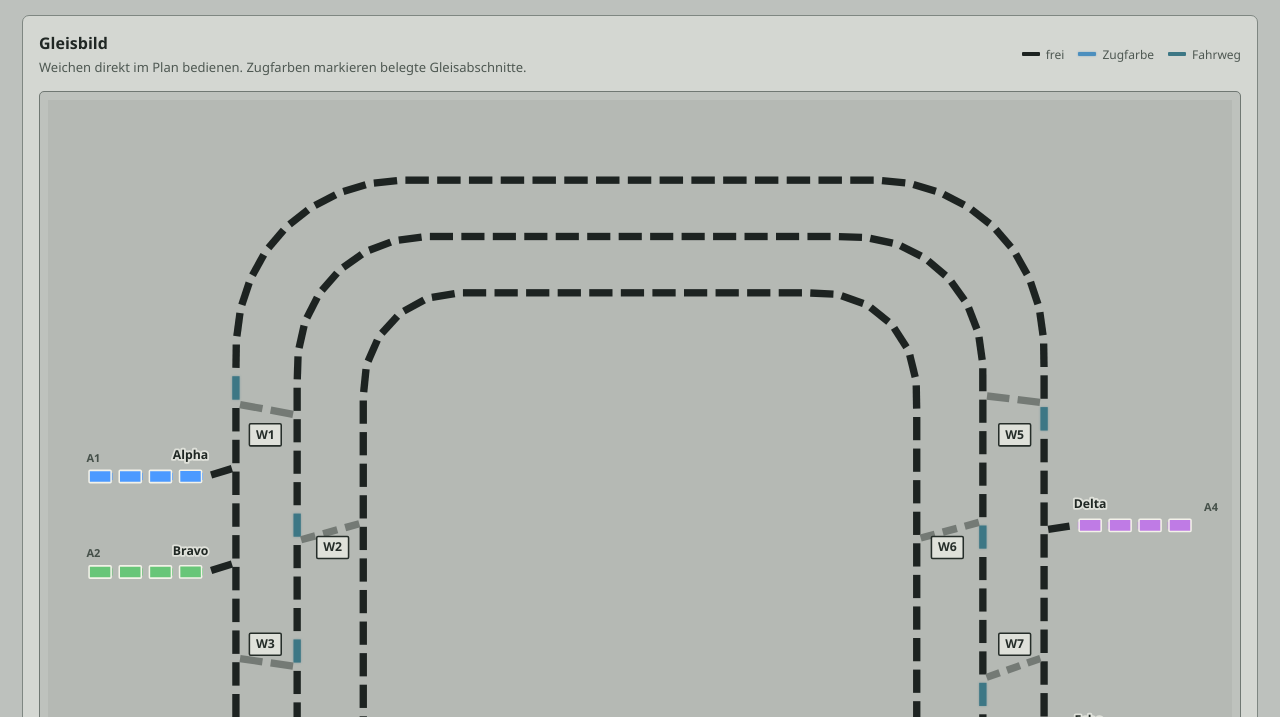
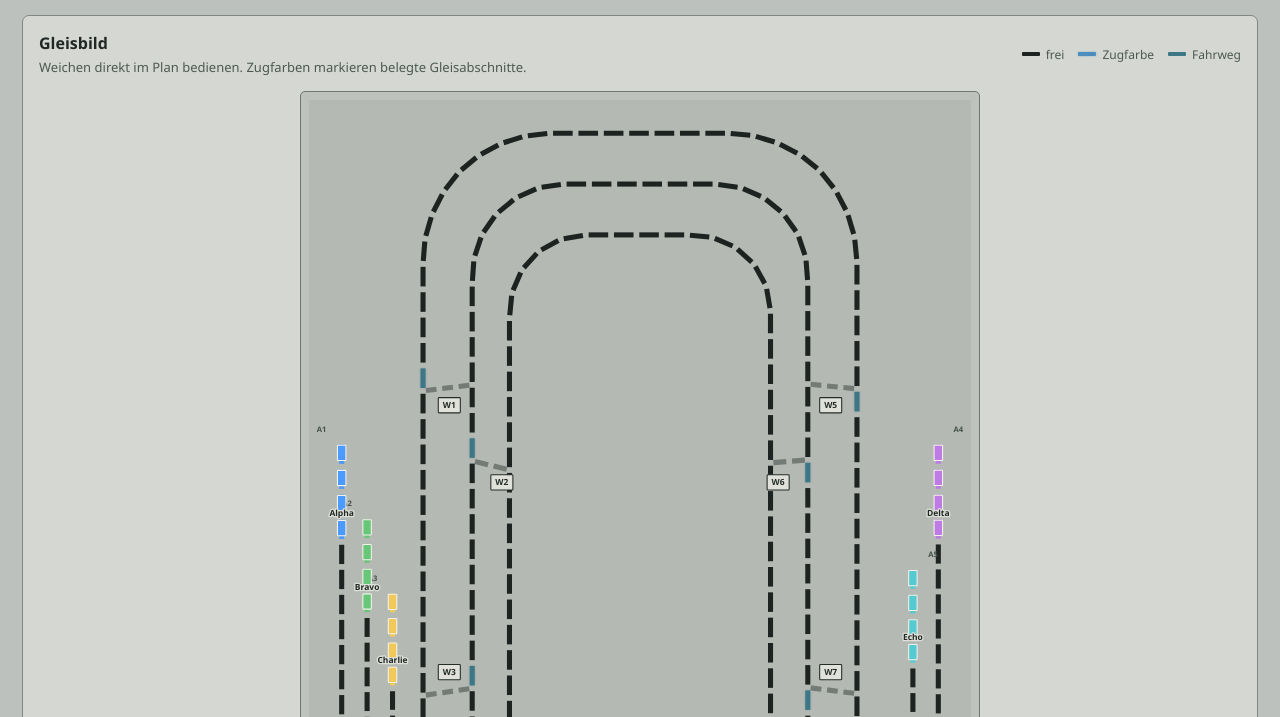
Before and after one commit to Lioninside/minigames, a website: page games/stellwerksim/index.html in a window 1280 px wide. Shown: the part 83-800 px from the top of the page. Drawn offline with Linux system fonts and the light colour scheme.

Commit message:
Match Stellwerksim track plan to vertical reference

```diff
--- a/games/stellwerksim/css/style.css
+++ b/games/stellwerksim/css/style.css
@@ -160,8 +160,9 @@
 .legend-switch { background: #3d7785; }
 
 .track-viewport {
-  min-height: 460px;
-  margin-top: 14px;
+  width: min(100%, 680px);
+  aspect-ratio: 800 / 1220;
+  margin: 14px auto 0;
   overflow: hidden;
   border: 1px solid #707873;
   border-radius: 5px;
@@ -172,8 +173,7 @@
 #trackPlan {
   display: block;
   width: 100%;
-  height: auto;
-  min-height: 460px;
+  height: 100%;
 }
 
 .track-segment {
@@ -360,8 +360,6 @@
   .board-heading,
   .controls-heading { align-items: flex-start; flex-direction: column; gap: 10px; }
   .legend { justify-content: flex-start; }
-  .track-viewport { min-height: 360px; }
-  #trackPlan { min-height: 360px; }
   .system-status { max-width: none; }
 }
 
@@ -369,8 +367,7 @@
   h1 { font-size: 24px; }
   .board-section,
   .controls-section { padding: 12px; }
-  .track-viewport { margin-inline: -1px; min-height: 280px; overflow: auto; }
-  #trackPlan { width: 820px; min-height: 0; }
+  .track-viewport { width: 100%; margin-inline: 0; }
   .train-controls { grid-template-columns: 1fr; }
   .train-card { padding: 12px; }
 }
--- a/games/stellwerksim/index.html
+++ b/games/stellwerksim/index.html
@@ -33,7 +33,7 @@
         </div>
       </div>
       <div id="trackViewport" class="track-viewport">
-        <svg id="trackPlan" viewBox="0 0 980 820" role="img" aria-label="Interaktiver Gleisplan mit acht Weichen und fuenf Abstellgleisen"></svg>
+        <svg id="trackPlan" viewBox="0 0 800 1220" role="img" aria-label="Interaktiver Gleisplan mit acht Weichen und fuenf Abstellgleisen"></svg>
       </div>
     </section>
 
--- a/games/stellwerksim/js/network.js
+++ b/games/stellwerksim/js/network.js
@@ -97,9 +97,9 @@
       this.trainLayer = svgElement("g", { "aria-hidden": "true" });
       this.svg.append(this.trackLayer, this.labelLayer, this.trainLayer);
 
-      this.addRoute("outer", raceTrack(160, 820, 72, 748, 135), true, 26);
-      this.addRoute("middle", raceTrack(210, 770, 118, 702, 105), true, 26);
-      this.addRoute("inner", raceTrack(264, 716, 164, 656, 78), true, 26);
+      this.addRoute("outer", raceTrack(144, 656, 48, 1178, 150), true, 30);
+      this.addRoute("middle", raceTrack(202, 598, 108, 1118, 108), true, 30);
+      this.addRoute("inner", raceTrack(246, 554, 168, 1058, 90), true, 30);
 
       this.addMainSwitches();
       this.addStorageSidings();
@@ -189,14 +189,14 @@
 
     addMainSwitches() {
       const specs = [
-        { id: "W1", source: "outer", target: "middle", point: { x: 162, y: 260 }, label: { x: 184, y: 280 } },
-        { id: "W2", source: "middle", target: "inner", point: { x: 212, y: 355 }, label: { x: 239, y: 372 } },
-        { id: "W3", source: "middle", target: "outer", point: { x: 162, y: 472 }, label: { x: 184, y: 451 } },
-        { id: "W4", source: "inner", target: "middle", point: { x: 212, y: 575 }, label: { x: 239, y: 555 } },
-        { id: "W5", source: "outer", target: "middle", point: { x: 818, y: 260 }, label: { x: 796, y: 280 } },
-        { id: "W6", source: "middle", target: "inner", point: { x: 768, y: 355 }, label: { x: 741, y: 372 } },
-        { id: "W7", source: "middle", target: "outer", point: { x: 818, y: 472 }, label: { x: 796, y: 451 } },
-        { id: "W8", source: "inner", target: "middle", point: { x: 768, y: 575 }, label: { x: 741, y: 555 } }
+        { id: "W1", source: "outer", target: "middle", point: { x: 146, y: 350 }, label: { x: 175, y: 369 } },
+        { id: "W2", source: "middle", target: "inner", point: { x: 204, y: 442 }, label: { x: 237, y: 460 } },
+        { id: "W3", source: "middle", target: "outer", point: { x: 146, y: 704 }, label: { x: 175, y: 684 } },
+        { id: "W4", source: "inner", target: "middle", point: { x: 204, y: 796 }, label: { x: 237, y: 776 } },
+        { id: "W5", source: "outer", target: "middle", point: { x: 654, y: 350 }, label: { x: 625, y: 369 } },
+        { id: "W6", source: "middle", target: "inner", point: { x: 596, y: 442 }, label: { x: 563, y: 460 } },
+        { id: "W7", source: "middle", target: "outer", point: { x: 654, y: 704 }, label: { x: 625, y: 684 } },
+        { id: "W8", source: "inner", target: "middle", point: { x: 596, y: 796 }, label: { x: 563, y: 776 } }
       ];
 
       specs.forEach((spec) => this.addSwitch(spec));
@@ -239,29 +239,27 @@
 
     addStorageSidings() {
       const specs = [
-        { id: "siding-alpha", label: "A1", side: "left", y: 314 },
-        { id: "siding-bravo", label: "A2", side: "left", y: 392 },
-        { id: "siding-charlie", label: "A3", side: "left", y: 548 },
-        { id: "siding-delta", label: "A4", side: "right", y: 354 },
-        { id: "siding-echo", label: "A5", side: "right", y: 530 }
+        { id: "siding-alpha", label: "A1", side: "left", x: 48, top: 412, bottom: 830, joinY: 1030 },
+        { id: "siding-bravo", label: "A2", side: "left", x: 78, top: 500, bottom: 870, joinY: 1060 },
+        { id: "siding-charlie", label: "A3", side: "left", x: 108, top: 588, bottom: 910, joinY: 1090 },
+        { id: "siding-delta", label: "A4", side: "right", x: 752, top: 412, bottom: 830, joinY: 1030 },
+        { id: "siding-echo", label: "A5", side: "right", x: 722, top: 560, bottom: 900, joinY: 1080 }
       ];
 
       specs.forEach((spec) => {
-        const target = this.findSegmentNear("outer", { x: spec.side === "left" ? 160 : 820, y: spec.y }, "start");
-        const bufferX = spec.side === "left" ? 38 : 942;
-        const leadX = spec.side === "left" ? 136 : 844;
+        const target = this.findSegmentNear("outer", { x: spec.side === "left" ? 144 : 656, y: spec.joinY }, "start");
         const route = this.addRoute(spec.id, [
-          { x: bufferX, y: spec.y },
-          { x: leadX, y: spec.y },
+          { x: spec.x, y: spec.top },
+          { x: spec.x, y: spec.bottom },
           target.a
-        ], false, 26);
+        ], false, 30);
         this.segments.get(route.segmentIds[route.segmentIds.length - 1]).defaultNextId = target.id;
 
         const label = svgElement("text", {
-          x: spec.side === "left" ? bufferX : bufferX + 20,
-          y: spec.y - 12,
+          x: spec.side === "left" ? spec.x - 18 : spec.x + 18,
+          y: spec.top - 12,
           class: "yard-label",
-          "text-anchor": spec.side === "left" ? "start" : "end"
+          "text-anchor": spec.side === "left" ? "end" : "start"
         });
         label.textContent = spec.label;
         this.labelLayer.append(label);
```
